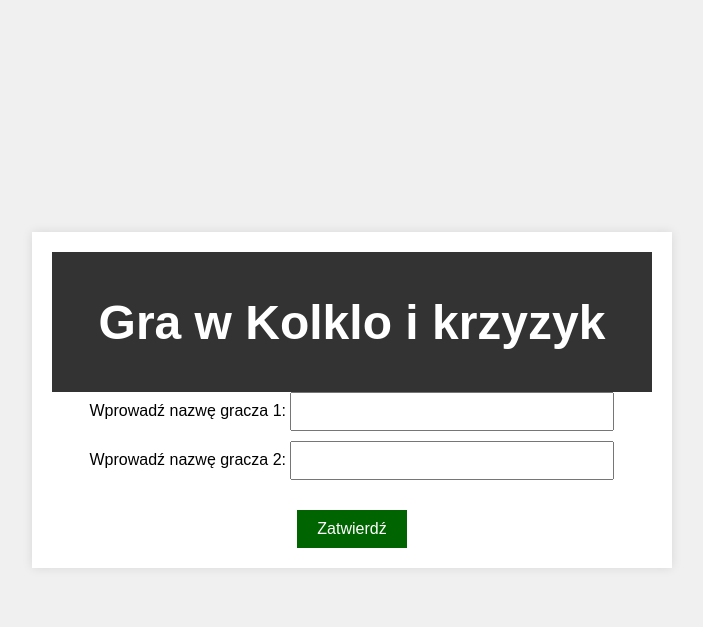
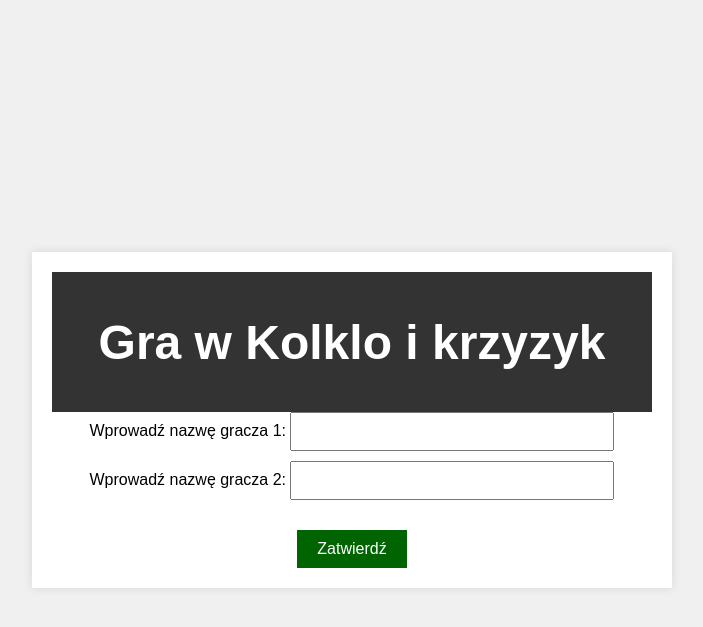
Before and after one commit to frackowiak147/Systemy_i_portale_cdv_projekt_frackowiak, a PHP site: page / in a window 1280 px wide. Shown: the top 627 px of the page, without its empty margins (288-991 px from the left). Run offline with PHP 8.4, Linux system fonts and the light colour scheme.

Commit message:
Update style.css

```diff
--- a/style.css
+++ b/style.css
@@ -15,6 +15,7 @@ body {
 .container {
     width: 80%;
     max-width: 600px;
+    margin: 40px auto 0;
     background: #fff;
     padding: 20px;
     box-shadow: 0 0 10px rgba(0, 0, 0, 0.1);
```
